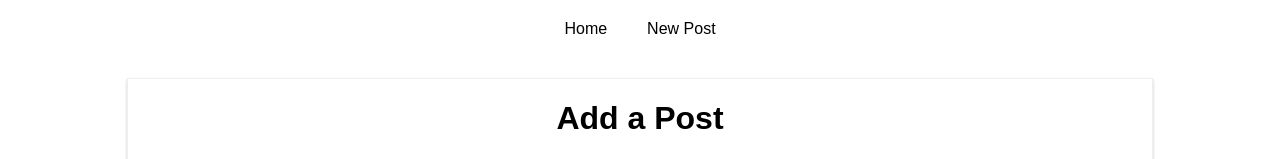
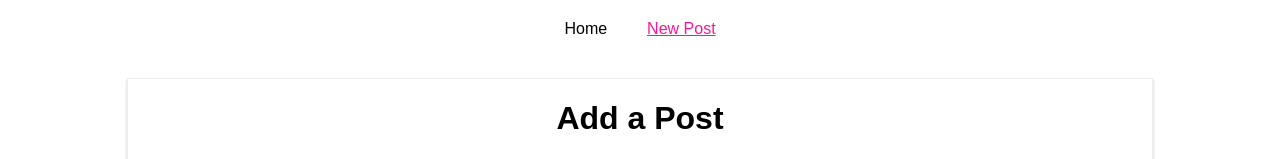
Before and after one commit to stevekutz/react_TCG_ajax, a React (Create React App) app in the folder app/: page /new-post in a window 1280 px wide. Shown: the top 159 px of the page. Built offline with nearby package versions, Linux system fonts and the light colour scheme.

Commit message:
added active NavLink styling

```diff
--- a/app/src/containers/Blog/Blog.js
+++ b/app/src/containers/Blog/Blog.js
@@ -2,13 +2,15 @@ import React, { Component } from 'react';
 import Posts from './Posts/Posts';
 import NewPost from './NewPost/NewPost';
 
-import {Route, Link} from 'react-router-dom';
+import {Route, NavLink} from 'react-router-dom';
 
 import classes from './blog.module.css';
 
 // import axios from 'axios';
 import axios from '../../axios';
 
+// for use in activeStyle with NavLink
+const myStyle = {color: 'deeppink', textDecoration: 'underline'};
 
 class Blog extends Component {
 
@@ -16,20 +18,26 @@ class Blog extends Component {
 
 
         return (
+
+
             <div >
                 <header className={classes.Blog}>
                     <nav>
                         <ul>
                             {/* using Link instead of <a> prevents page refresh */}
-                            <li><Link to = "/"> Home </Link></li>
+                            <li><NavLink to = "/" activeStyle = {myStyle} exact> Home </NavLink></li>
 
-                            {/* <li><Link to = "/new-post"> New Post </Link></li> */}
-                            <li><Link to = {{
+                            {/* <li><NavLink to = "/new-post" > New Post </NavLink></li> */}
+                            <li><NavLink activeStyle = {myStyle} to = {{
                                 pathname: '/new-post',
+
+                                // to create a relative path, so something like
+                                // pathname = this.props.match.url + '/new-post'
+
                                 hash: '#submit',
                                 search: 'quick-submit=true',
 
-                            }}> New Post </Link></li>
+                            }}> New Post </NavLink></li>
 
                         </ul>
                     </nav>
--- a/app/src/containers/Blog/NewPost/NewPost.js
+++ b/app/src/containers/Blog/NewPost/NewPost.js
@@ -10,6 +10,15 @@ class NewPost extends Component {
         content: '',
         author: 'Max'
     }
+
+    // allows
+    componentDidMount () {
+        console.log(this.props);
+
+    }
+
+
+
 
     postDataHandler = () => {
         const data = {
@@ -30,6 +39,9 @@ class NewPost extends Component {
 
 
     render () {
+
+    // console.log(this.props)
+
         return (
             <div className={classes.NewPost}>
                 <h1>Add a Post</h1>
--- a/app/src/containers/Blog/Posts/Posts.js
+++ b/app/src/containers/Blog/Posts/Posts.js
@@ -13,6 +13,9 @@ class Posts extends Component {
     // using Lifecycle hooks to fetch data from 'server'
     // axios using Promises due to async nature of requests
     componentDidMount() {
+
+        console.log(this.props)
+
         axios.get('/posts')
             .then(response => {
                 // console.log(response)
@@ -52,7 +55,7 @@ class Posts extends Component {
                         title = {post.title}
                         author = {post.author}
                         clicked = {() => this.handler_selected(post.id)}
-
+                        // {...this.props}  // should provide routing props to Post component
                         />
             })
         }
```
Also changed, not shown: app/src/components/Post/Post.js (+9 -1 lines), app/src/containers/Blog/blog.module.css (line endings or trailing spaces).
